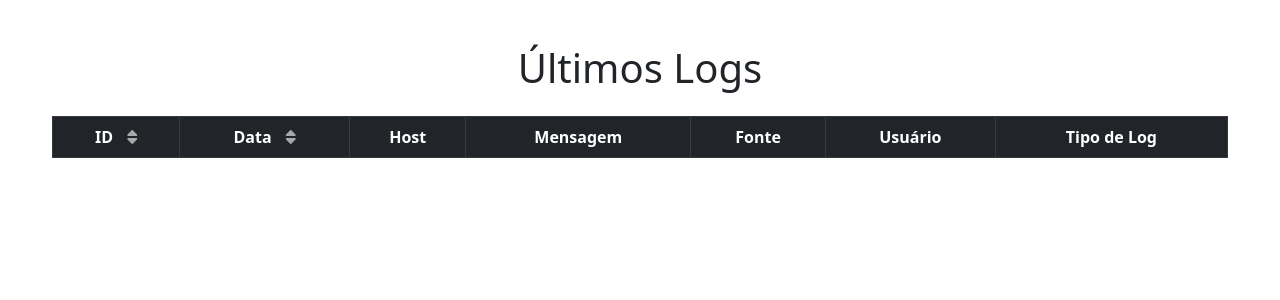
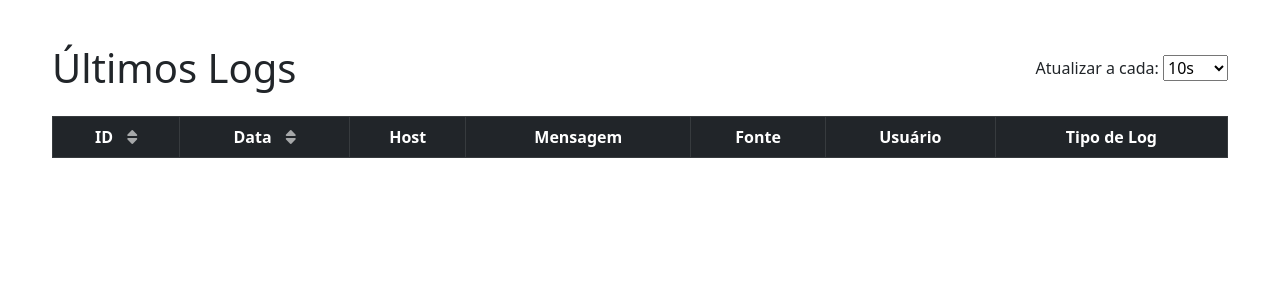
Before and after one commit to dacom-laboratorio-cm/inventory-lab, a Flask app: page /logs/machine/1 in a window 1280 px wide. Shown: the top 300 px of the page. Run offline with Flask 3, Linux system fonts and the light colour scheme; tables that the repository leaves empty hold one stand-in row (values such as "Sample post"); data that the repository does not hold is empty.

Commit message:
feat: adding dynamic interval

```diff
--- a/app.py
+++ b/app.py
@@ -324,7 +324,10 @@
         .order_by(SystemEvents.ReceivedAt.desc())\
         .limit(100).all()
 
-    return render_template("logs.html", logs=logs, machine_id=machine_id, hostname=hostname)
+    # Captura o intervalo da URL (padrão 10s se não definido)
+    interval = int(request.args.get('interval', 10))
+
+    return render_template("logs.html", logs=logs, machine_id=machine_id, hostname=hostname, interval=interval)
 
 
 
--- a/templates/logs.html
+++ b/templates/logs.html
@@ -22,6 +22,14 @@
       .container {
         max-width: 1200px;
       }
+
+      .container-header {
+        width: 100%;
+        display: flex;
+        align-items: center;
+        justify-content: space-between;
+      }
+
       th.sortable {
         cursor: pointer;
       }
@@ -41,7 +49,20 @@
   </head>
   <body>
     <div class="container">
-      <h1 class="my-4 text-center">Últimos Logs</h1>
+
+      <div class="container-header">
+        <h1 class="my-4 text-center">Últimos Logs</h1>
+
+        <form method="get">
+          <label>Atualizar a cada:</label>
+          <select name="interval" onchange="this.form.submit()">
+            <option value="1" {{ 'selected' if interval == 1 else '' }}>1s</option>
+            <option value="10" {{ 'selected' if interval == 10 else '' }}>10s</option>
+            <option value="30" {{ 'selected' if interval == 30 else '' }}>30s</option>
+            <option value="60" {{ 'selected' if interval == 60 else '' }}>1 min</option>
+          </select>
+        </form>
+      </div>
 
       <table class="table table-bordered table-striped text-center">
         <thead class="table-dark">
@@ -147,8 +168,13 @@
             });
         }
 
-        // Atualiza a cada 1 segundo
-        setInterval(loadLogs, 1000);
+        const refreshInterval = {{ interval | default(10) }} * 1000;
+
+        setTimeout(() => {
+          const url = new URL(window.location.href);
+          url.searchParams.set("interval", refreshInterval / 1000);
+          window.location.href = url.toString();
+        }, refreshInterval);
 
         // Ativa o clique na carga inicial também
         $("tbody tr").on("click", function () {
```
